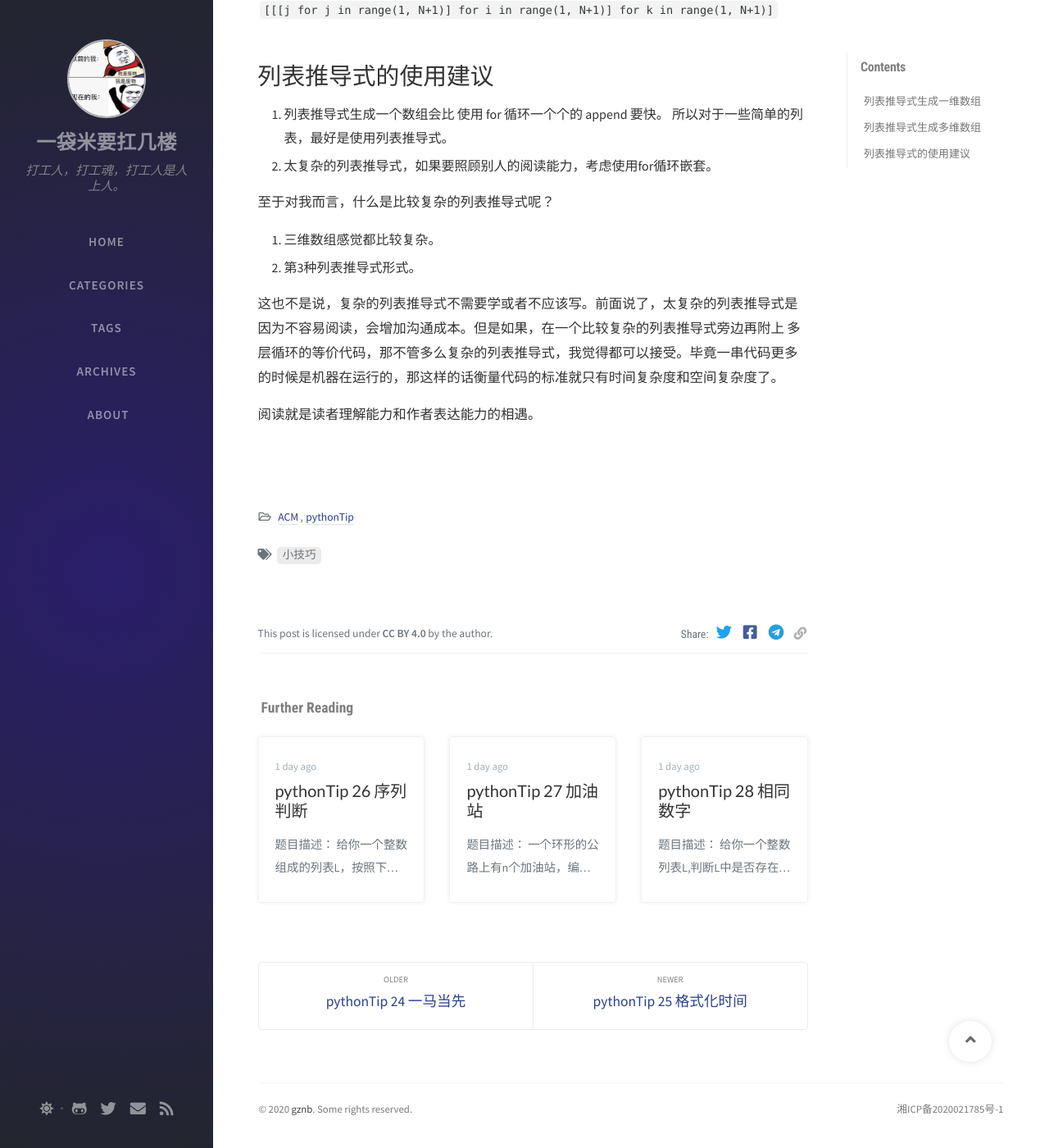
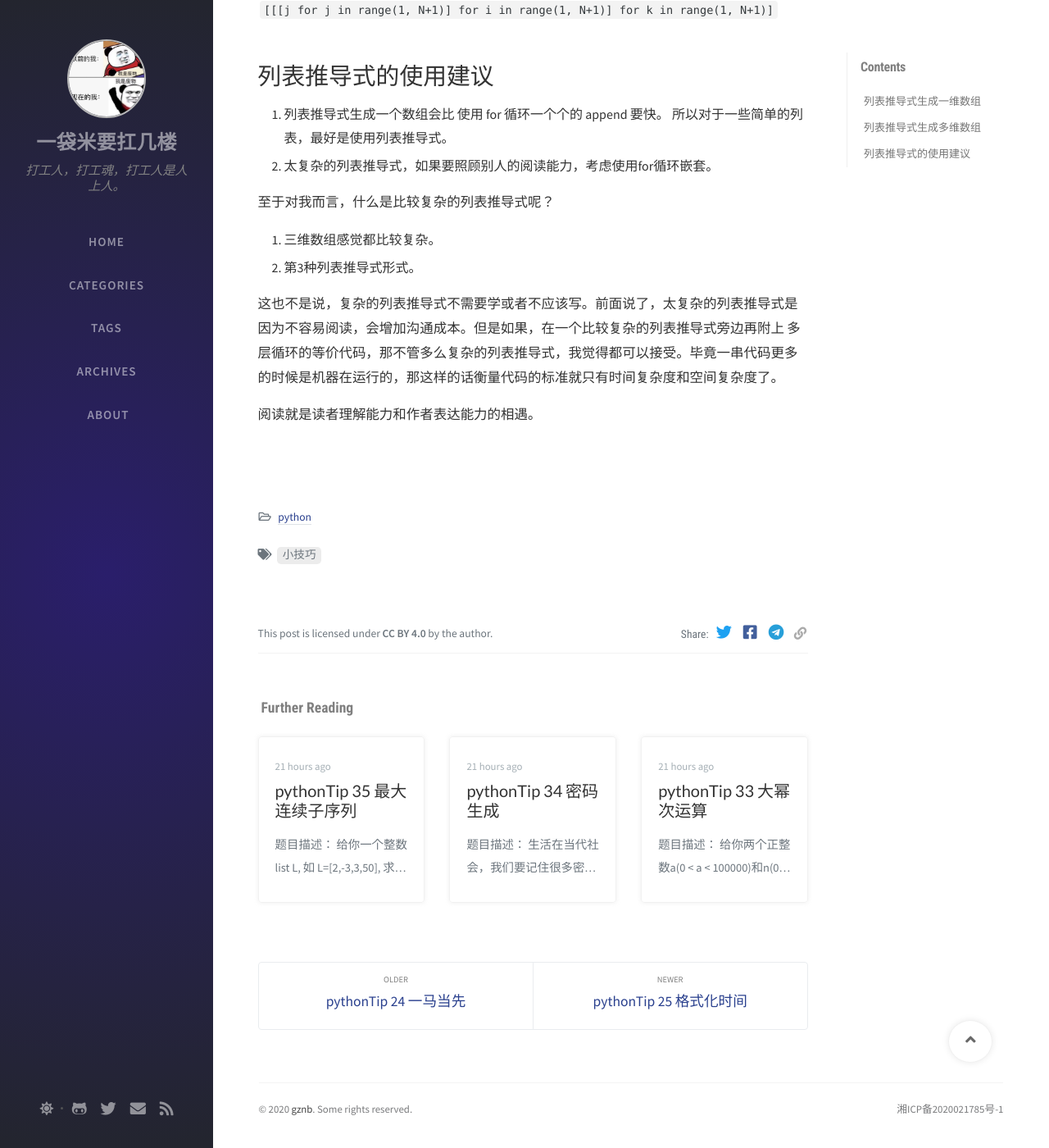
Before and after one commit to gznb/gznb.github.io, a Jekyll site: the page built from _posts/2020-11-23-python-列表推导式生成多维数组.md, in a window 1280 px wide and 1400 px high, scrolled down 3302 px. Shown: the whole window at 82% size. Built offline with Jekyll 4.4.1, drawn with Linux system fonts in a browser that asks for light colours; nearby versions of some CDN libraries; comment, search, counter and statistics services are not loaded; some of the changed text lies outside the part shown.

Commit message:
修改分类信息

```diff
--- a/_posts/2020-11-23-python-列表推导式生成多维数组.md
+++ b/_posts/2020-11-23-python-列表推导式生成多维数组.md
@@ -2,7 +2,7 @@
 title: python 列表推导式生成多维数组
 author: gznb
 date: 2020-11-23 08:27:06
-categories: [ACM, pythonTip]
+categories: [python]
 tags: [小技巧]
 math: true
 ---
```
